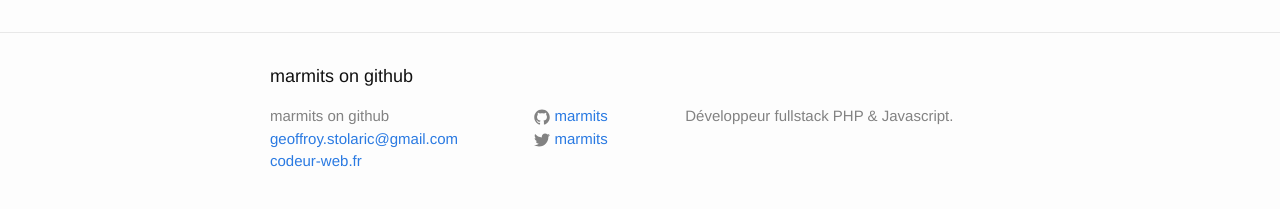
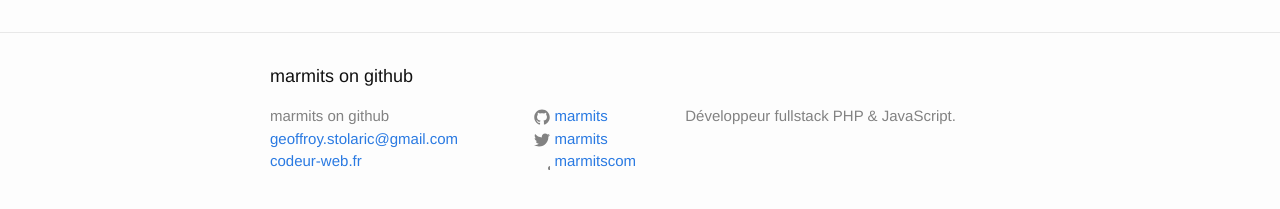
Before and after one commit to marmits/marmits.github.io, a Jekyll site: the page built from _posts/2024-02-14-read-cv-link.markdown, in a window 1280 px wide. Shown: the part 276-485 px from the top of the page. Built offline with Jekyll 4.4.1, drawn with Linux system fonts in a browser that asks for light colours.

Commit message:
linkedin

```diff
--- a/_config.yml
+++ b/_config.yml
@@ -2,11 +2,12 @@
 title: marmits on github
 email: geoffroy.stolaric@gmail.com
 description: > # this means to ignore newlines until "baseurl:"
-  Développeur fullstack PHP & Javascript.
+  Développeur fullstack PHP & JavaScript.
 baseurl: "/" # the subpath of your site, e.g. /blog/
 url: "https://marmits.github.io" # the base hostname & protocol for your site
 twitter_username: marmits
 github_username:  marmits
+linkedin_username:  marmitscom
 codeurweb_url: "codeur-web.fr"
 # Build settings
 markdown: kramdown
--- a/_includes/footer.html
+++ b/_includes/footer.html
@@ -20,7 +20,7 @@
           {% if site.github_username %}
           <li>
             <a href="https://github.com/{{ site.github_username }}">
-              <span class="icon  icon--github">
+              <span class="icon icon--github">
                 <svg viewBox="0 0 16 16">
                   <path fill="#828282" d="M7.999,0.431c-4.285,0-7.76,3.474-7.76,7.761 c0,3.428,2.223,6.337,5.307,7.363c0.388,0.071,0.53-0.168,0.53-0.374c0-0.184-0.007-0.672-0.01-1.32 c-2.159,0.469-2.614-1.04-2.614-1.04c-0.353-0.896-0.862-1.135-0.862-1.135c-0.705-0.481,0.053-0.472,0.053-0.472 c0.779,0.055,1.189,0.8,1.189,0.8c0.692,1.186,1.816,0.843,2.258,0.645c0.071-0.502,0.271-0.843,0.493-1.037 C4.86,11.425,3.049,10.76,3.049,7.786c0-0.847,0.302-1.54,0.799-2.082C3.768,5.507,3.501,4.718,3.924,3.65 c0,0,0.652-0.209,2.134,0.796C6.677,4.273,7.34,4.187,8,4.184c0.659,0.003,1.323,0.089,1.943,0.261 c1.482-1.004,2.132-0.796,2.132-0.796c0.423,1.068,0.157,1.857,0.077,2.054c0.497,0.542,0.798,1.235,0.798,2.082 c0,2.981-1.814,3.637-3.543,3.829c0.279,0.24,0.527,0.713,0.527,1.437c0,1.037-0.01,1.874-0.01,2.129 c0,0.208,0.14,0.449,0.534,0.373c3.081-1.028,5.302-3.935,5.302-7.362C15.76,3.906,12.285,0.431,7.999,0.431z"/>
                 </svg>
@@ -34,7 +34,7 @@
           {% if site.twitter_username %}
           <li>
             <a href="https://twitter.com/{{ site.twitter_username }}">
-              <span class="icon  icon--twitter">
+              <span class="icon icon--twitter">
                 <svg viewBox="0 0 16 16">
                   <path fill="#828282" d="M15.969,3.058c-0.586,0.26-1.217,0.436-1.878,0.515c0.675-0.405,1.194-1.045,1.438-1.809
                   c-0.632,0.375-1.332,0.647-2.076,0.793c-0.596-0.636-1.446-1.033-2.387-1.033c-1.806,0-3.27,1.464-3.27,3.27 c0,0.256,0.029,0.506,0.085,0.745C5.163,5.404,2.753,4.102,1.14,2.124C0.859,2.607,0.698,3.168,0.698,3.767 c0,1.134,0.577,2.135,1.455,2.722C1.616,6.472,1.112,6.325,0.671,6.08c0,0.014,0,0.027,0,0.041c0,1.584,1.127,2.906,2.623,3.206 C3.02,9.402,2.731,9.442,2.433,9.442c-0.211,0-0.416-0.021-0.615-0.059c0.416,1.299,1.624,2.245,3.055,2.271 c-1.119,0.877-2.529,1.4-4.061,1.4c-0.264,0-0.524-0.015-0.78-0.046c1.447,0.928,3.166,1.469,5.013,1.469 c6.015,0,9.304-4.983,9.304-9.304c0-0.142-0.003-0.283-0.009-0.423C14.976,4.29,15.531,3.714,15.969,3.058z"/>
@@ -45,6 +45,21 @@
             </a>
           </li>
           {% endif %}
+
+          {% if site.linkedin_username %}
+          <li>
+            <a href="https://www.linkedin.com/in/{{ site.linkedin_username }}">
+              <span class="icon icon--twitter">
+                <svg viewBox="0 0 16 16">
+                  <path fill="#0077B5" d="M18.7747 14.2839C18.7747 15.529 17.8267 16.5366 16.3442 16.5366C14.9194 16.5366 13.9713 15.529 14.0007 14.2839C13.9713 12.9783 14.9193 12 16.3726 12C17.8267 12 18.7463 12.9783 18.7747 14.2839ZM14.1199 32.8191V18.3162H18.6271V32.8181H14.1199V32.8191Z"/>
+                </svg>
+              </span>
+
+              <span class="username">{{ site.linkedin_username }}</span>
+            </a>
+          </li>
+          {% endif %}
+
         </ul>
       </div>
 
```
